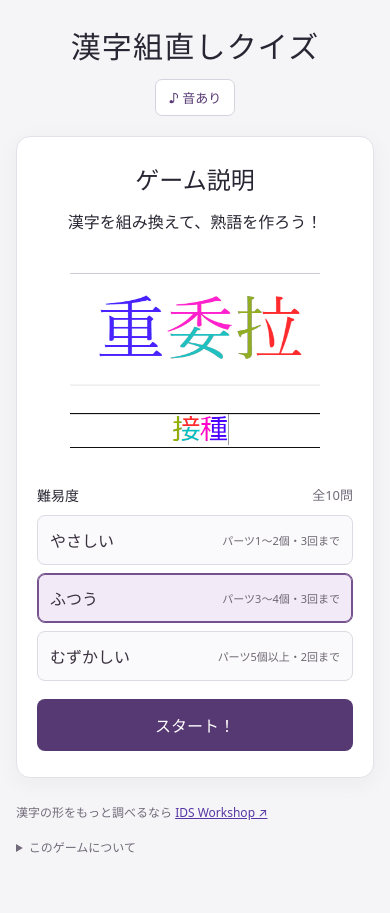
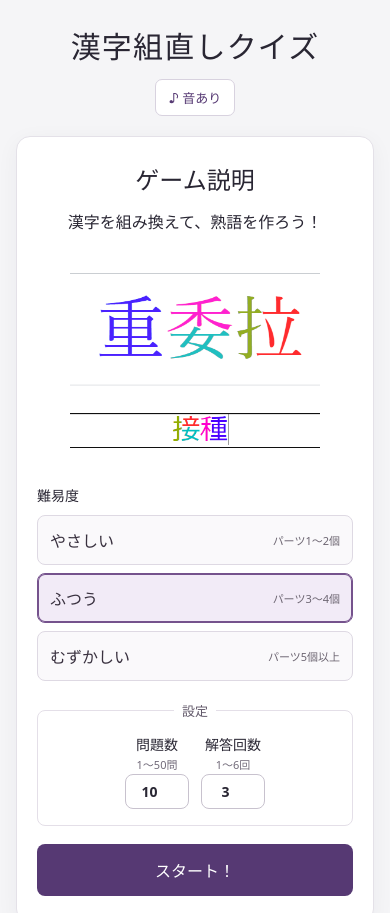
Before and after one commit to mkpoli/han-reassemble, a SvelteKit app: page / in a window 390 px wide. Shown: the top 913 px of the page. Built offline with nearby package versions, Linux system fonts and the light colour scheme.

Commit message:
feat: allow custom round settings

```diff
--- a/src/app.css
+++ b/src/app.css
@@ -152,6 +152,49 @@ h2 {
 	margin-top: 5px;
 	color: #6d6672;
 	font-size: 11px;
+}
+.settings {
+	display: flex;
+	gap: 24px;
+	align-items: center;
+	justify-content: center;
+	margin: 20px 0 0;
+	padding: 14px 16px 16px;
+	border: 1px solid #e4dfe8;
+	border-radius: 8px;
+}
+.settings legend {
+	padding: 0 8px;
+	color: #62596a;
+	font-size: 13px;
+}
+.settings label {
+	display: grid;
+	grid-template-columns: auto 64px;
+	gap: 2px 10px;
+	align-items: center;
+	text-align: left;
+	font-size: 14px;
+	font-weight: 700;
+}
+.settings label span {
+	grid-column: 1;
+	color: #716a79;
+	font-size: 11px;
+	font-weight: 400;
+}
+.settings input {
+	grid-column: 2;
+	grid-row: 1 / span 2;
+	width: 64px;
+	padding: 7px;
+	font: inherit;
+	text-align: center;
+}
+.settings-error {
+	margin: 10px 0 0;
+	color: #c13b4b;
+	font-size: 13px;
 }
 .primary {
 	border: 0;
@@ -382,6 +425,21 @@ summary {
 	.levels small {
 		margin-top: 0;
 	}
+	.settings {
+		gap: 12px;
+	}
+	.settings label {
+		grid-template-columns: 1fr;
+		text-align: center;
+	}
+	.settings label span {
+		grid-column: 1;
+	}
+	.settings input {
+		grid-column: 1;
+		grid-row: auto;
+		justify-self: center;
+	}
 	form {
 		flex-direction: column;
 	}
--- a/src/routes/+page.svelte
+++ b/src/routes/+page.svelte
@@ -6,11 +6,24 @@
 	type Phase = 'start' | 'playing' | 'result';
 	type Outcome = { quiz: Quiz; solved: boolean };
 	const levels: { value: Difficulty; name: string; detail: string; attempts: number }[] = [
-		{ value: 'easy', name: 'やさしい', detail: 'パーツ1〜2個・3回まで', attempts: 3 },
-		{ value: 'normal', name: 'ふつう', detail: 'パーツ3〜4個・3回まで', attempts: 3 },
-		{ value: 'hard', name: 'むずかしい', detail: 'パーツ5個以上・2回まで', attempts: 2 }
+		{ value: 'easy', name: 'やさしい', detail: 'パーツ1〜2個', attempts: 3 },
+		{ value: 'normal', name: 'ふつう', detail: 'パーツ3〜4個', attempts: 3 },
+		{ value: 'hard', name: 'むずかしい', detail: 'パーツ5個以上', attempts: 2 }
 	];
 	let difficulty: Difficulty = $state('normal');
+	let questionCount = $state<number | undefined>(10);
+	let attemptLimit = $state<number | undefined>(3);
+	let roundLimit = $state(3);
+	let settingsValid = $derived(
+		typeof questionCount === 'number' &&
+			Number.isInteger(questionCount) &&
+			questionCount >= 1 &&
+			questionCount <= 50 &&
+			typeof attemptLimit === 'number' &&
+			Number.isInteger(attemptLimit) &&
+			attemptLimit >= 1 &&
+			attemptLimit <= 6
+	);
 	let phase: Phase = $state('start');
 	let quizzes: Quiz[] = $state([]);
 	let outcomes: Outcome[] = $state([]);
@@ -62,16 +75,17 @@
 	}
 
 	async function start() {
-		if (loading) return;
+		if (loading || !settingsValid) return;
 		loading = true;
 		error = '';
 		chime('start');
 		try {
-			const response = await fetch(`/api/random?amount=10&difficulty=${difficulty}`);
+			const response = await fetch(`/api/random?amount=${questionCount}&difficulty=${difficulty}`);
 			if (!response.ok) throw new Error('Request failed');
 			const next: Quiz[] = await response.json();
 			if (!next.length) throw new Error('No puzzles');
 			quizzes = next;
+			roundLimit = attemptLimit!;
 			outcomes = [];
 			index = 0;
 			resetQuestion();
@@ -98,7 +112,7 @@
 			void focusAfterUpdate(() => nextButton);
 		} else {
 			attempts++;
-			feedback = attempts >= level.attempts ? 'failed' : 'wrong';
+			feedback = attempts >= roundLimit ? 'failed' : 'wrong';
 			if (feedback === 'failed') {
 				outcomes = [...outcomes, { quiz: current, solved: false }];
 				void focusAfterUpdate(() => nextButton);
@@ -146,7 +160,7 @@
 				<h2>ゲーム説明</h2>
 				<p class="lead">漢字を組み換えて、熟語を作ろう！</p>
 				<img class="example" src={exampleImage} alt="重・委・拉を組み換えて接種にする例" />
-				<div class="section-label">難易度 <span>全10問</span></div>
+				<div class="section-label">難易度</div>
 				<div class="levels" role="group" aria-label="難易度">
 					{#each levels as item (item.value)}
 						<button
@@ -154,12 +168,38 @@
 							class:chosen={difficulty === item.value}
 							aria-pressed={difficulty === item.value}
 							disabled={loading}
-							onclick={() => (difficulty = item.value)}
-							><strong>{item.name}</strong><small>{item.detail}</small></button
+							onclick={() => {
+								difficulty = item.value;
+								attemptLimit = item.attempts;
+							}}><strong>{item.name}</strong><small>{item.detail}</small></button
 						>
 					{/each}
 				</div>
-				<button class="primary start" onclick={start} disabled={loading}
+				<fieldset class="settings" disabled={loading}>
+					<legend>設定</legend>
+					<label
+						>問題数 <span>1〜50問</span><input
+							type="number"
+							min="1"
+							max="50"
+							step="1"
+							bind:value={questionCount}
+						/></label
+					>
+					<label
+						>解答回数 <span>1〜6回</span><input
+							type="number"
+							min="1"
+							max="6"
+							step="1"
+							bind:value={attemptLimit}
+						/></label
+					>
+				</fieldset>
+				{#if !settingsValid}<p class="settings-error" role="status">
+						設定の数字を範囲内の整数にしてください。
+					</p>{/if}
+				<button class="primary start" onclick={start} disabled={loading || !settingsValid}
 					>{loading ? '読み込み中…' : 'スタート！'}</button
 				>
 				{#if error}<p class="error" role="alert">{error}</p>{/if}
@@ -200,7 +240,7 @@
 				<div class="answer-area">
 					<div class="answer-heading">
 						<label for="answer">答えを入力</label><span
-							>残り{Math.max(0, level.attempts - attempts)}回</span
+							>残り{Math.max(0, roundLimit - attempts)}回</span
 						>
 					</div>
 					<form
```
